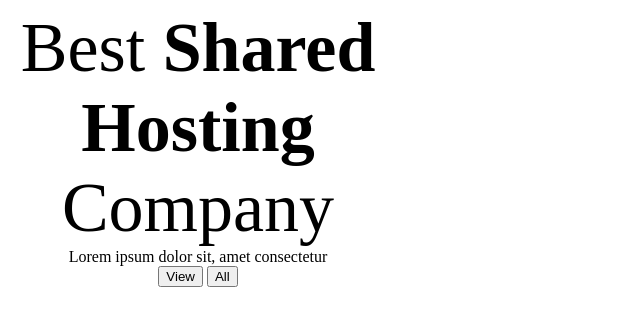
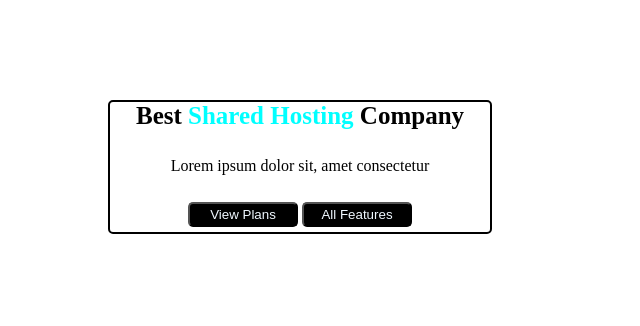
Before and after one commit to 124-2001/html_basic, a plain HTML site: page baitap4.html in a window 1280 px wide. Shown: the whole page, without its empty margins (0-640 px from the left). Drawn offline with Linux system fonts and the light colour scheme.

Commit message:
commit bai4

```diff
--- a/baitap4.html
+++ b/baitap4.html
@@ -6,32 +6,51 @@
     <meta name="viewport" content="width=device-width, initial-scale=1.0" />
     <title>Bai_tap_4</title>
     <style>
-      .form-design {
+      .design {
         width: 380px;
-        height: 100px;
+        height: 130px;
         text-align: center;
+        border: 2px solid;
+        border-radius: 5px;
+        margin: 100px;
       }
-      #caption{
+      #caption {
+        font-size: 25px;
         text-transform: capitalize;
-        font-size: 70px;
+        font-weight: 600;
       }
-
+      #key_word {
+        color: aqua;
+      }
+      #messeage {
+        line-height: 40px;
+      }
+      .btn {
+        background-color: black;
+        color: aliceblue;
+        border-radius: 5px;
+        width: 110px;
+        height: 25px;
+      }
+      .btn:hover{
+        color: brown;
+      }
     </style>
   </head>
   <body>
-    <form class="form-design">
-      <div>
-        <hx id="caption">Best <strong id="key-word">Shared Hosting</strong> Company</hx>
+    <div class="design">
+      <div class="caption-design">
+        <hx id="caption"
+          >Best <strong id="key_word">Shared Hosting</strong> Company</hx
+        >
       </div>
-      <div>
-        <span id="message">Lorem ipsum dolor sit, amet consectetur </span>
+      <div class="messeage-design">
+        <p id="messeage">Lorem ipsum dolor sit, amet consectetur</p>
       </div>
-      <div>
-
-          <button>View</button>
-          <button>All</button>
-
+      <div class="button-design">
+        <button class="btn">View Plans</button>
+        <button class="btn">All Features</button>
       </div>
-    </form>
+    </div>
   </body>
 </html>
```
